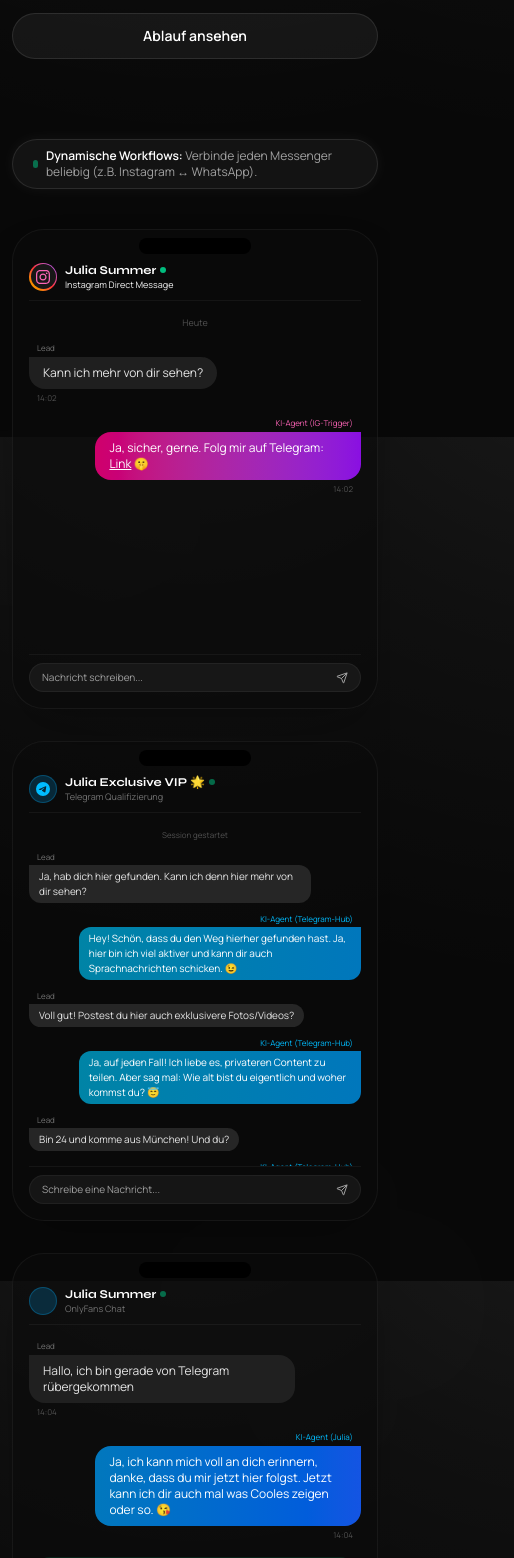
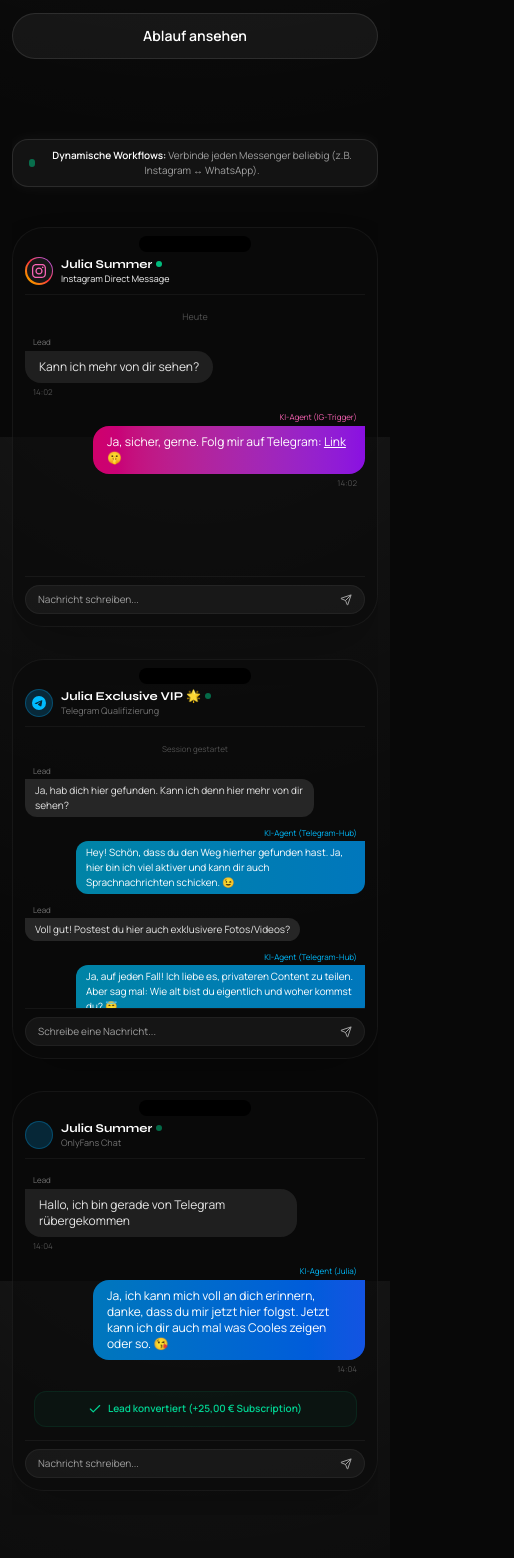
Before and after one commit to Jonaspwittmann/Marketing-Multi-Channel-Funnel, a React (Vite) app: page / in a window 390 px wide. Shown: the part 407-1965 px from the top of the page, 514 px wide, since content can reach past the window. Built offline with nearby package versions, Linux system fonts and the light colour scheme.

Commit message:
Fix mobile: overflow-x-hidden, smaller channel buttons, hide overlapping label, reduce phone heights, responsive workflow badge

```diff
--- a/src/App.tsx
+++ b/src/App.tsx
@@ -249,14 +249,14 @@ const BigFunnelTrichter = ({ selectedChannels, setSelectedChannels, hubChannel,
 
   return (
     <div className="w-full max-w-4xl mx-auto my-12 glass-panel rounded-3xl border border-white/5 p-4 sm:p-8 relative overflow-hidden bg-neutral-950/40 animate-fade-in">
-      <div className="absolute top-0 right-0 p-4 text-[10px] uppercase font-bold tracking-widest text-neutral-500">Funnel Architektur</div>
+      <div className="absolute top-0 right-0 p-2 sm:p-4 text-[8px] sm:text-[10px] uppercase font-bold tracking-widest text-neutral-500 hidden sm:block">Funnel Architektur</div>
 
       <div className="flex flex-col items-center space-y-8 relative">
 
         {/* Tier 1: Social Media Sources */}
         <div className="w-full">
-          <div className="text-center text-[10px] text-neutral-505 uppercase tracking-widest font-semibold mb-4">1. Traffic-Quellen (Social Media) zum Aktivieren anklicken</div>
-          <div className="flex flex-wrap justify-center gap-2.5">
+          <div className="text-center text-[9px] sm:text-[10px] text-neutral-505 uppercase tracking-widest font-semibold mb-4 px-2">1. Traffic-Quellen (Social Media) zum Aktivieren anklicken</div>
+          <div className="flex flex-wrap justify-center gap-1.5 sm:gap-2.5">
             {channels.map((sm) => {
               const IconComponent = sm.icon;
               const isSelected = selectedChannels.includes(sm.id);
@@ -264,13 +264,13 @@ const BigFunnelTrichter = ({ selectedChannels, setSelectedChannels, hubChannel,
                 <button
                   key={sm.id}
                   onClick={() => toggleChannel(sm.id)}
-                  className={`flex flex-col items-center justify-center border px-2 sm:px-3 py-2 rounded-xl gap-1 transition-all duration-300 min-w-[70px] sm:min-w-[95px] cursor-pointer ${
+                  className={`flex flex-col items-center justify-center border px-1.5 sm:px-3 py-1.5 sm:py-2 rounded-xl gap-0.5 sm:gap-1 transition-all duration-300 min-w-[58px] sm:min-w-[95px] cursor-pointer ${
                     isSelected ? sm.activeColor : sm.inactiveColor
                   }`}
                 >
-                  <IconComponent className="h-4.5 w-4.5" />
-                  <span className={`font-syne font-semibold text-[9px] ${isSelected ? 'text-white' : 'text-neutral-450'}`}>{sm.name}</span>
-                  <span className={`text-[7px] font-bold tracking-wider uppercase ${isSelected ? 'text-emerald-400 font-extrabold' : 'text-neutral-550'}`}>
+                  <IconComponent className="h-3.5 w-3.5 sm:h-4.5 sm:w-4.5" />
+                  <span className={`font-syne font-semibold text-[7px] sm:text-[9px] ${isSelected ? 'text-white' : 'text-neutral-450'}`}>{sm.name}</span>
+                  <span className={`text-[6px] sm:text-[7px] font-bold tracking-wider uppercase ${isSelected ? 'text-emerald-400 font-extrabold' : 'text-neutral-550'}`}>
                     {isSelected ? 'Aktiv ●' : '+300 € Setup'}
                   </span>
                 </button>
@@ -554,12 +554,12 @@ export default function App() {
 
 
   return (
-    <div className="min-h-screen bg-transparent selection:bg-white selection:text-black">
+    <div className="min-h-screen bg-transparent selection:bg-white selection:text-black overflow-x-hidden">
 
       {/* Background decoration elements */}
-      <div className="absolute top-0 left-1/4 w-96 h-96 bg-white/[0.01] rounded-full blur-[120px] pointer-events-none" />
-      <div className="absolute top-[80vh] right-1/4 w-[500px] h-[500px] bg-white/[0.01] rounded-full blur-[150px] pointer-events-none" />
-      <div className="absolute top-[180vh] left-1/3 w-96 h-96 bg-white/[0.01] rounded-full blur-[120px] pointer-events-none" />
+      <div className="absolute top-0 left-1/4 w-48 sm:w-96 h-48 sm:h-96 bg-white/[0.01] rounded-full blur-[120px] pointer-events-none" />
+      <div className="absolute top-[80vh] right-1/4 w-48 sm:w-[500px] h-48 sm:h-[500px] bg-white/[0.01] rounded-full blur-[150px] pointer-events-none" />
+      <div className="absolute top-[180vh] left-1/3 w-48 sm:w-96 h-48 sm:h-96 bg-white/[0.01] rounded-full blur-[120px] pointer-events-none" />
 
       {/* Navigation Header */}
       <header className="sticky top-0 z-50 w-full glass-panel border-b border-white/5 py-2.5 px-4 md:px-8 flex justify-between items-center transition-all duration-300">
@@ -621,10 +621,10 @@ export default function App() {
           </div>
 
           {/* 3 Handys Side-by-Side mit Flow-Visualisierung */}
-          <div className="relative max-w-6xl mx-auto pt-4 pb-6 animate-fade-in-up" style={{ animationDelay: '0.3s' }}>
+          <div className="relative max-w-6xl mx-auto pt-4 pb-6 animate-fade-in-up overflow-hidden" style={{ animationDelay: '0.3s' }}>
 
             <div className="flex justify-center mb-10 relative z-20">
-              <div className="bg-neutral-900/80 backdrop-blur-md border border-white/10 rounded-full px-5 py-2 flex items-center gap-2 text-xs md:text-sm font-manrope text-neutral-400 shadow-[0_0_15px_rgba(255,255,255,0.05)]">
+              <div className="bg-neutral-900/80 backdrop-blur-md border border-white/10 rounded-2xl sm:rounded-full px-4 sm:px-5 py-2 flex items-center gap-2 text-[10px] sm:text-xs md:text-sm font-manrope text-neutral-400 shadow-[0_0_15px_rgba(255,255,255,0.05)] text-center sm:text-left">
                 <span className="flex h-2 w-2 rounded-full bg-emerald-500 animate-pulse"></span>
                 <span><span className="text-white font-semibold">Dynamische Workflows:</span> Verbinde jeden Messenger beliebig (z.B. Instagram ↔ WhatsApp).</span>
               </div>
@@ -658,7 +658,7 @@ export default function App() {
 
             {/* Handy 1: Source DM */}
             <div className="flex flex-col gap-4">
-              <div className="glass-panel rounded-[32px] border border-white/10 p-4 relative bg-neutral-950/40 shadow-2xl h-[480px] flex flex-col justify-between overflow-hidden group hover:border-white/20 transition-all duration-300">
+              <div className="glass-panel rounded-[32px] border border-white/10 p-3 sm:p-4 relative bg-neutral-950/40 shadow-2xl h-[400px] sm:h-[480px] flex flex-col justify-between overflow-hidden group hover:border-white/20 transition-all duration-300">
                 {/* Notch / Phone Top */}
                 <div className="absolute top-2 left-1/2 -translate-x-1/2 w-28 h-4 bg-black rounded-full z-20 flex items-center justify-center">
                   <div className="w-2.5 h-2.5 rounded-full bg-neutral-850 ml-auto mr-4" />
@@ -714,7 +714,7 @@ export default function App() {
 
             {/* Handy 2: Bridge Chat */}
             <div className="flex flex-col gap-4">
-              <div className="glass-panel rounded-[32px] border border-white/10 p-4 relative bg-neutral-950/40 shadow-2xl h-[480px] flex flex-col justify-between overflow-hidden group hover:border-white/20 transition-all duration-300">
+              <div className="glass-panel rounded-[32px] border border-white/10 p-3 sm:p-4 relative bg-neutral-950/40 shadow-2xl h-[400px] sm:h-[480px] flex flex-col justify-between overflow-hidden group hover:border-white/20 transition-all duration-300">
                 {/* Notch */}
                 <div className="absolute top-2 left-1/2 -translate-x-1/2 w-28 h-4 bg-black rounded-full z-20 flex items-center justify-center">
                   <div className="w-2.5 h-2.5 rounded-full bg-neutral-850 ml-auto mr-4" />
@@ -798,7 +798,7 @@ export default function App() {
 
             {/* Handy 3: Conversion */}
             <div className="flex flex-col gap-4">
-              <div className="glass-panel rounded-[32px] border border-white/10 p-4 relative bg-neutral-950/40 shadow-2xl h-[480px] flex flex-col justify-between overflow-hidden group hover:border-white/20 transition-all duration-300">
+              <div className="glass-panel rounded-[32px] border border-white/10 p-3 sm:p-4 relative bg-neutral-950/40 shadow-2xl h-[400px] sm:h-[480px] flex flex-col justify-between overflow-hidden group hover:border-white/20 transition-all duration-300">
                 {/* Notch */}
                 <div className="absolute top-2 left-1/2 -translate-x-1/2 w-28 h-4 bg-black rounded-full z-20 flex items-center justify-center">
                   <div className="w-2.5 h-2.5 rounded-full bg-neutral-850 ml-auto mr-4" />
```
